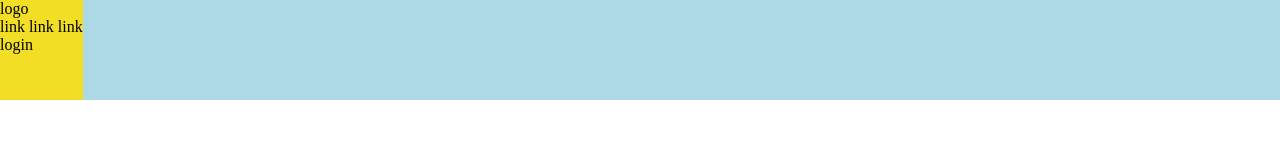
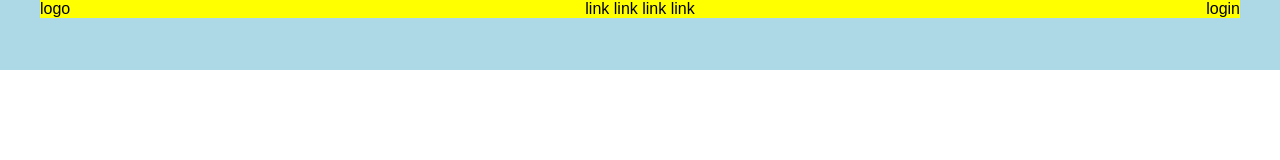
Before and after one commit to Rivio98/-htmlcss-struttura-discord, a plain HTML site: page index.html in a window 1280 px wide. Drawn offline with Linux system fonts and the light colour scheme.

Commit message:
[FIX] fix header layout

```diff
--- a/CSS/style.css
+++ b/CSS/style.css
@@ -4,14 +4,39 @@
     box-sizing: border-box;
 }
 
+body {
+    font-family: Arial, sans-serif;
+}
+
+header {
+    background-color: lightblue;
+    height: 70px;
+}
+
 .container {
-    background-color: lightblue;
-    display: flex;
-    height: 100px;
+    width: 1200px;
+    margin: 0 auto;
 }
 
 .row {
-    background-color: rgba(255, 225, 0, 0.838);
-    justify-content: center;
-    align-items: center;
+    display: flex;
+    justify-content: space-between;
 }
+
+.sinistra {
+    width: 25%;
+}
+
+.centro {
+    width: 50%;
+    text-align: center;
+}
+
+.destra {
+    width: 25%;
+    text-align: right;
+}
+
+.colonna {
+    background-color: yellow;
+}
--- a/index.html
+++ b/index.html
@@ -12,15 +12,17 @@
     <header><!--Layout navigazione-->
         <div class="container">
             <div class="row">
-                <div class="cl left">
+                <div class="colonna sinistra">
                     logo
                 </div>
-                <div class="cl center">
-                    link link link
+                <div class="colonna centro">
+                    link link link link
                 </div>
-                <div class="cl right">
+
+                <div class="colonna destra">
                     login
                 </div>
+
 
             </div>
 
```
